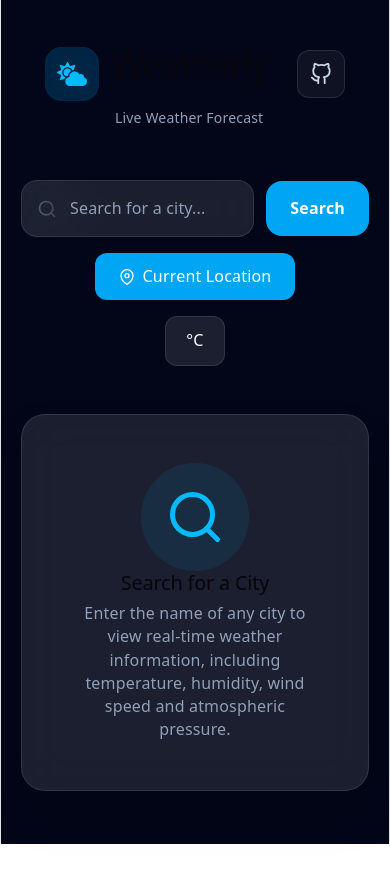
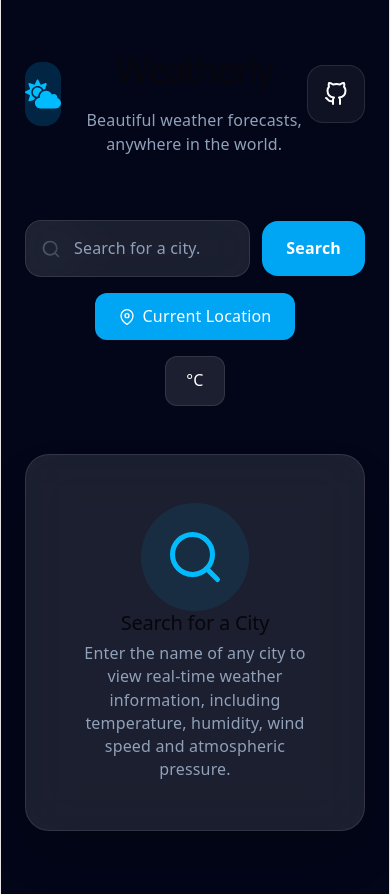
Before and after one commit to varunwalia120/weather-app, a React (Vite) app: page / in a window 390 px wide. Before the commit the page ends 844 px from the top, so only its background shows below. Built offline with nearby package versions, Linux system fonts and the light colour scheme; no server answers.

Commit message:
style: refine application layout and responsiveness

```diff
--- a/src/App.tsx
+++ b/src/App.tsx
@@ -111,8 +111,9 @@ function App() {
   };
 
   return (
-    <main className="min-h-screen bg-slate-950 px-5">
-      <Navbar />
+    <main className="min-h-screen bg-slate-950 px-6 pb-16">
+      <div className="mx-auto max-w-6xl">
+        <Navbar />
 
       <div className="mx-auto mt-6 w-full max-w-2xl">
         <SearchBar onSearch={handleSearch} />
@@ -137,6 +138,7 @@ function App() {
       ) : (
         <EmptyState />
       )}
+      </div>
     </main>
   );
 }
--- a/src/components/layout/Navbar.tsx
+++ b/src/components/layout/Navbar.tsx
@@ -4,40 +4,38 @@ import { motion } from "framer-motion";
 
 const Navbar = () => {
   return (
-    <motion.nav
+    <motion.header
       initial={{ opacity: 0, y: -25 }}
       animate={{ opacity: 1, y: 0 }}
-      transition={{ duration: 0.5 }}
-      className="w-full"
+      transition={{ duration: 0.6 }}
+      className="mx-auto flex w-full max-w-6xl items-center justify-between py-8"
     >
-      <div className="mx-auto flex max-w-7xl items-center justify-between px-6 py-5">
-        {/* Logo */}
-        <div className="flex items-center gap-3">
-          <div className="rounded-2xl bg-sky-500/20 p-3 backdrop-blur-md">
-            <FaCloudSun className="text-3xl text-sky-400" />
+      <div className="flex items-center gap-5">
+        <div className="flex h-16 w-16 items-center justify-center rounded-2xl bg-sky-500/20 backdrop-blur-xl">
+          <FaCloudSun className="text-4xl text-sky-400" />
         </div>
 
         <div>
-            <h1 className="text-2xl font-bold tracking-wide text-white">
+          <h1 className="text-5xl font-black tracking-tight text-white">
             Weatherly
           </h1>
 
-            <p className="text-sm text-slate-400">
-              Live Weather Forecast
+          <p className="mt-1 text-base text-slate-400">
+            Beautiful weather forecasts, anywhere in the world.
           </p>
         </div>
       </div>
 
-        {/* GitHub Button */}
-        <button
-          type="button"
-          aria-label="GitHub Repository"
-          className="rounded-xl border border-white/10 bg-white/5 p-3 text-slate-300 transition-all duration-300 hover:scale-105 hover:border-sky-400 hover:bg-sky-500/10 hover:text-sky-400"
+      <a
+        href="https://github.com/varunwalia120/weather-app"
+        target="_blank"
+        rel="noreferrer"
+        aria-label="View project on GitHub"
+        className="rounded-2xl border border-white/10 bg-white/5 p-4 transition-all duration-300 hover:scale-110 hover:bg-white/10"
       >
-          <FiGithub size={22} />
-        </button>
-      </div>
-    </motion.nav>
+        <FiGithub size={24} className="text-white" />
+      </a>
+    </motion.header>
   );
 };
 
--- a/src/components/weather/WeatherCard.tsx
+++ b/src/components/weather/WeatherCard.tsx
@@ -39,7 +39,7 @@ const WeatherCard = ({ weather }: WeatherCardProps) => {
   animate={{ opacity: 1, y: 0 }}
   transition={{ duration: 0.6 }}
   whileHover={{ scale: 1.01 }}
-  className="mx-auto mt-12 w-full max-w-4xl overflow-hidden rounded-3xl border border-white/10 bg-white/10 p-8 shadow-2xl backdrop-blur-xl"
+  className="mx-auto mt-12 w-full max-w-5xl overflow-hidden rounded-3xl border border-white/10 bg-white/10 p-10 shadow-2xl backdrop-blur-xl"
 >
       <div className="flex flex-col items-center border-b border-white/10 pb-8">
         <motion.img
@@ -57,7 +57,7 @@ const WeatherCard = ({ weather }: WeatherCardProps) => {
           }}
         />
 
-        <h1 className="text-8xl font-black tracking-tight text-white">
+        <h1 className="text-9xl font-black tracking-tight text-white">
           {Math.round(weather.main.temp)}°
         </h1>
 
```
Lines whose indentation alone changed are shown as unchanged.
